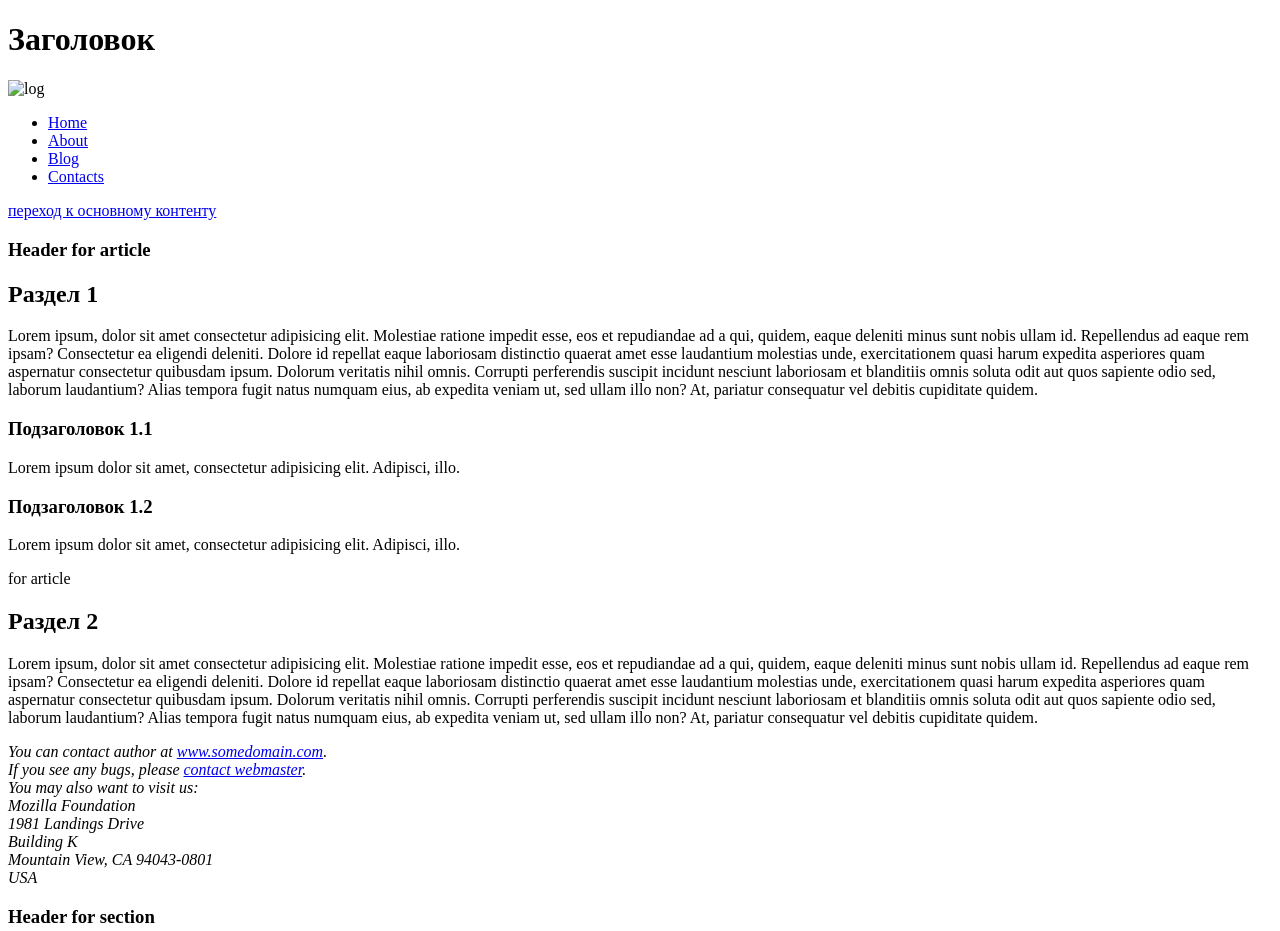
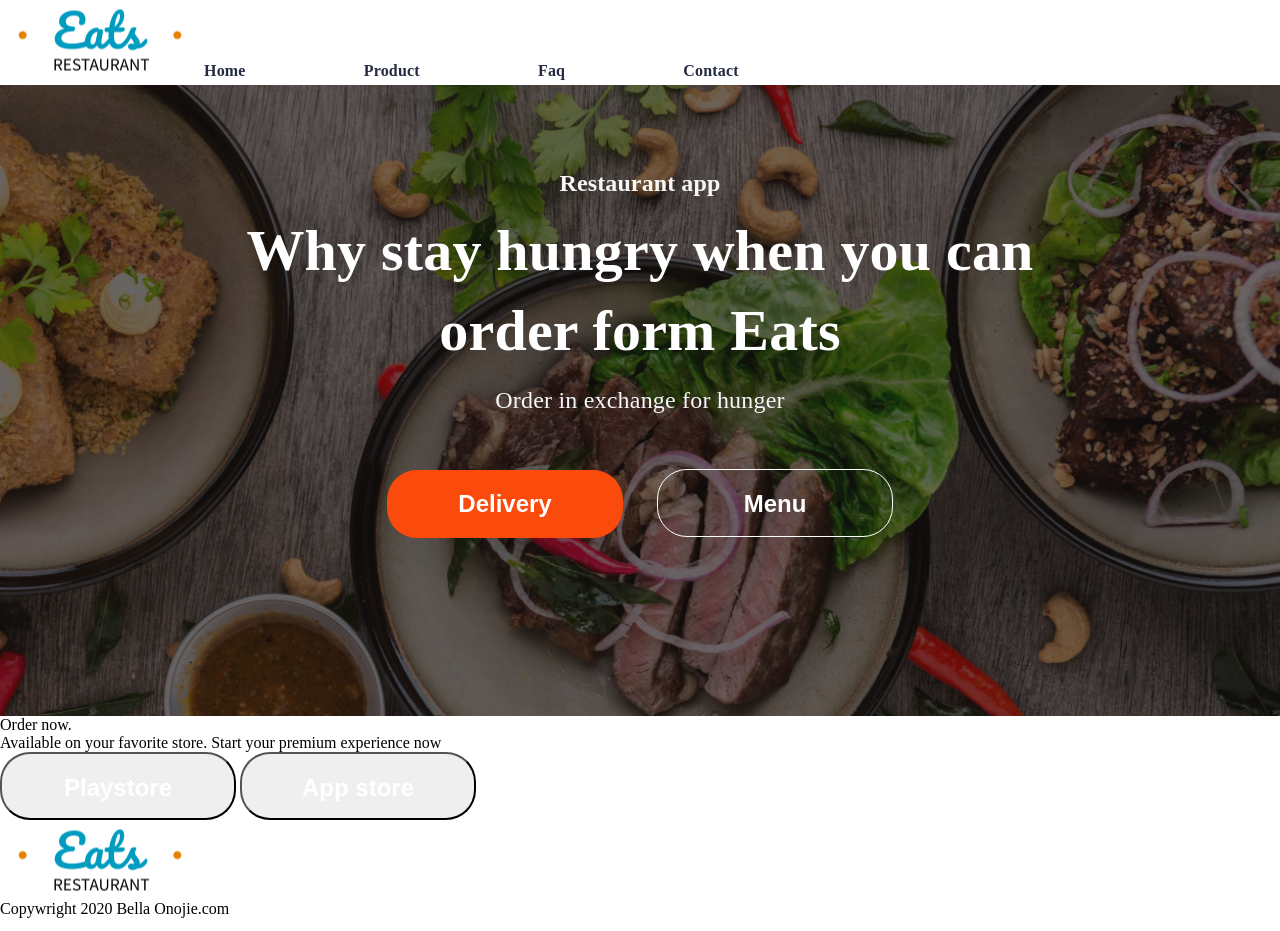
Before and after one commit to 1991dorofeev/First_page, a plain HTML site: page index.html in a window 1280 px wide. Shown: the top 931 px of the page. Drawn offline with Linux system fonts and the light colour scheme.

Commit message:
add header, footer, first section/ add  style for header, buttons, section1

```diff
--- a/assets/css/style.css
+++ b/assets/css/style.css
@@ -0,0 +1,94 @@
+*{
+    margin: 0;
+    padding: 0;
+    font-size: 16px;
+    font-weight: 400;
+    box-sizing: border-box;
+}
+
+.container {
+    margin: 0 auto;
+    max-width: 1440px;
+}
+
+.nav-a {
+    text-decoration: none;
+    font-family: Montserrat;
+    font-weight: 600;
+    font-size: 16px;
+    line-height: 28px;
+    text-align: center;
+    letter-spacing: 0.2px;
+    color: #252B42;
+}
+
+.nav-span {
+    margin-right: 114px;
+}
+
+button {
+    color: white;
+    border-radius: 30px;
+    font-weight: bold;
+    font-size: 24px;
+    line-height: 36px;
+    height: 68px;
+    width: 236px;
+    padding: 16px 0px;
+}
+
+.button-style-1 {
+    background: #FA4A0C;
+    border: none;
+    margin-right: 30px;
+}
+
+.button-style-2 {
+    background: none;
+    border: 1px solid white;
+}
+
+.restapp {
+    background-image: url('../img/Rectangle\ 48.png');
+    background-repeat: no-repeat;
+    background-size: cover;
+    background-position: center;
+    color: white;
+    text-align: center;
+    padding: 80px 0 178px;
+}
+
+.restapp_info {
+    font-family: Montserrat;
+    font-style: normal;
+    font-weight: bold;
+    font-size: 24px;
+    line-height: 36px;
+    letter-spacing: 0.1px;
+    color: #F7F7F7;
+}
+
+.restapp_title {
+    font-family: Poppins;
+    font-style: normal;
+    font-weight: bold;
+    font-size: 58px;
+    line-height: 80px;
+    text-align: center;
+    letter-spacing: 0.2px;
+    color: #FFFFFF;
+    margin: 10px auto;
+    max-width: 799px;
+}
+
+.restapp_about {
+    font-family: Montserrat;
+    font-style: normal;
+    font-weight: 500;
+    font-size: 24px;
+    line-height: 38px;
+    text-align: center;
+    letter-spacing: 0.2px;
+    color: #F7F7F7;
+    margin-bottom: 50px;
+}
--- a/index.html
+++ b/index.html
@@ -8,10 +8,49 @@
     <title>First page</title>
 </head>
 <body>
-    <header>
-        <h1>Заголовок</h1>
-        <img src="" alt="log">
+    <header class="container">
+        <div style="display: inline-block;">
+            <a href="#"><img src="./assets/img/a65f060afe624e018368e995366d455d 1.png" alt="logo"></a>
+        </div>
+        <nav style="display: inline-block;">
+            <span class="nav-span"><a class="nav-a" href="#">Home</a></span>
+            <span class="nav-span"><a class="nav-a" href="#">Product</a></span>
+            <span class="nav-span"><a class="nav-a" href="#">Faq</a></span>
+            <span class="nav-span"><a class="nav-a" href="#">Contact</a></span>
+        </nav>
     </header>
+    <main>
+        <section class="restapp">
+            <div>
+                <p class="restapp_info" >Restaurant app</p>
+                <h1 class="restapp_title" >Why stay hungry when
+                    you can order form Eats </h1>
+                <p class="restapp_about">Order in exchange for hunger</p>
+                <div class="button-cantainer">
+                    <button class="button-style-1">Delivery</button>
+                    <button class="button-style-2">Menu</button>
+                </div>
+            </div>
+        </section>
+        <section>
+            <div>
+                <h4>Order now.</h4>
+                <p>Available on your favorite store. Start your premium experience now</p>
+                <div>
+                    <button>Playstore</button>
+                    <button>App store</button>
+                </div>
+            </div>
+        </section>
+    </main>
+    <footer>
+        <div>
+            <a href="#"><img src="./assets/img/a65f060afe624e018368e995366d455d 1.png" alt="logo"></a>
+        </div>
+        <p>Copywright 2020 Bella Onojie.com</p>
+    </footer>
+
+<!--
     <nav>
         <ul>
             <li><a href="#">Home</a></li>
@@ -20,6 +59,7 @@
             <li><a href="#">Contacts</a></li>
         </ul>
     </nav>
+
     <a href="#main-content">переход к основному контенту</a>
 
 <main id="main-content">
@@ -59,5 +99,7 @@
         <p>Авторские права защищены</p>
     </footer>
 
+-->
+
 </body>
 </html>
```
Also changed, not shown: assets/img/Rectangle 47.png (added), assets/img/Rectangle 48.png (added), assets/img/a65f060afe624e018368e995366d455d 1.png (added).
